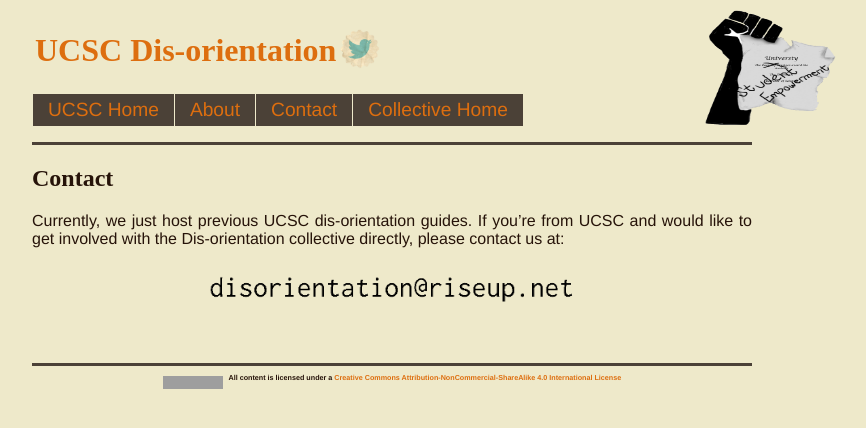
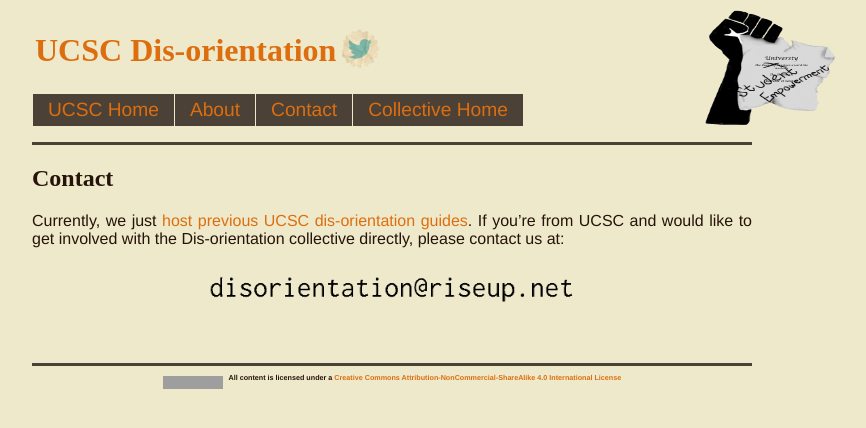
Before and after one commit to dis-orientation/ucsc, a Jekyll site: the page built from contact.md, in a window 1280 px wide. Shown: the top 428 px of the page, without its empty margins (248-1114 px from the left). Built offline with Jekyll 4.4.1, drawn with Linux system fonts in a browser that asks for light colours; Markdown is read by kramdown in place of the engine named in the settings; part of the change alters nothing that is shown; grey boxes are pictures that could not be loaded.

```diff
--- a/contact.md
+++ b/contact.md
@@ -5,6 +5,6 @@ layout: default
 
 ## Contact
 
-Currently, we just host previous UCSC dis-orientation guides. If you're from UCSC and would like to get involved with the Dis-orientation collective directly, please contact us at:
+Currently, we just [host previous UCSC dis-orientation guides](http://ucsc.dis-orientation.info). If you're from UCSC and would like to get involved with the Dis-orientation collective directly, please contact us at:
 
 <img src="/images/contact.gif" width="400" alt="contact" style="display: block;margin-left: auto;margin-right: auto;background-color:#EEE9CA" />
```
